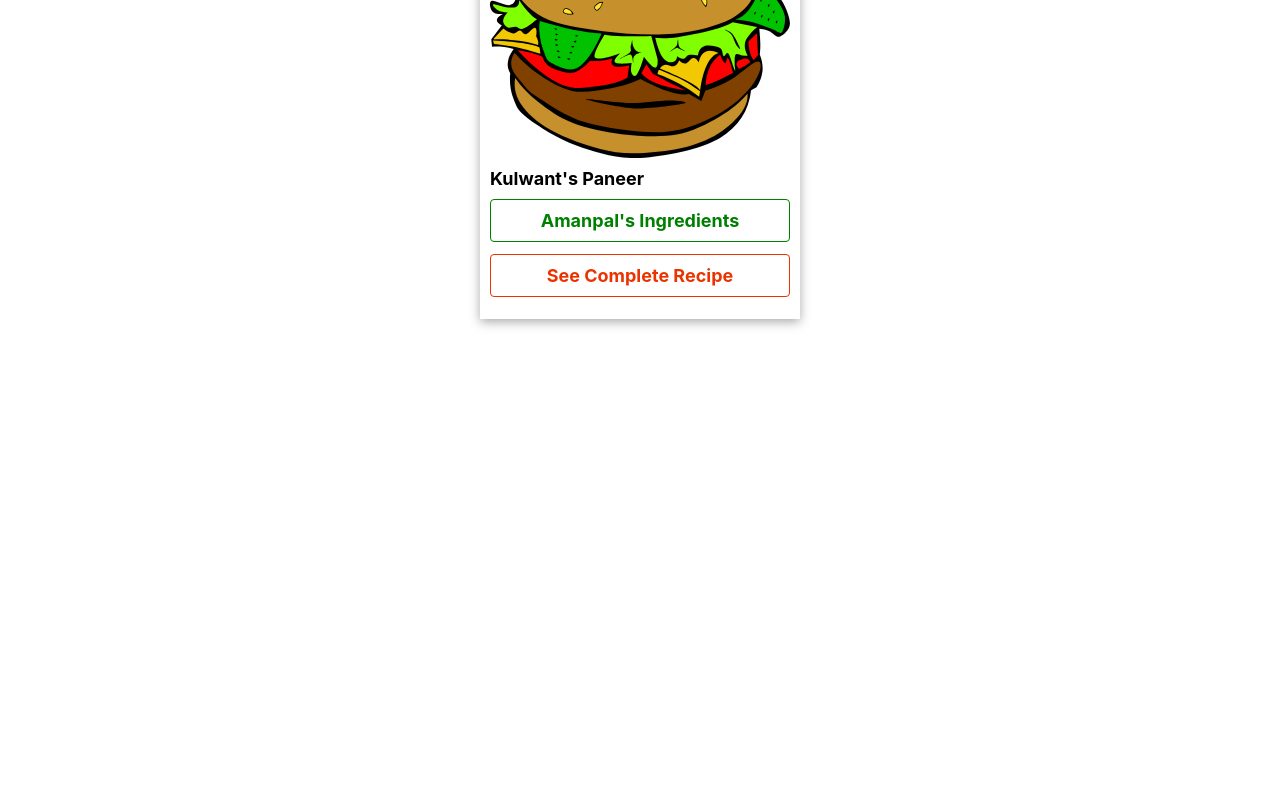
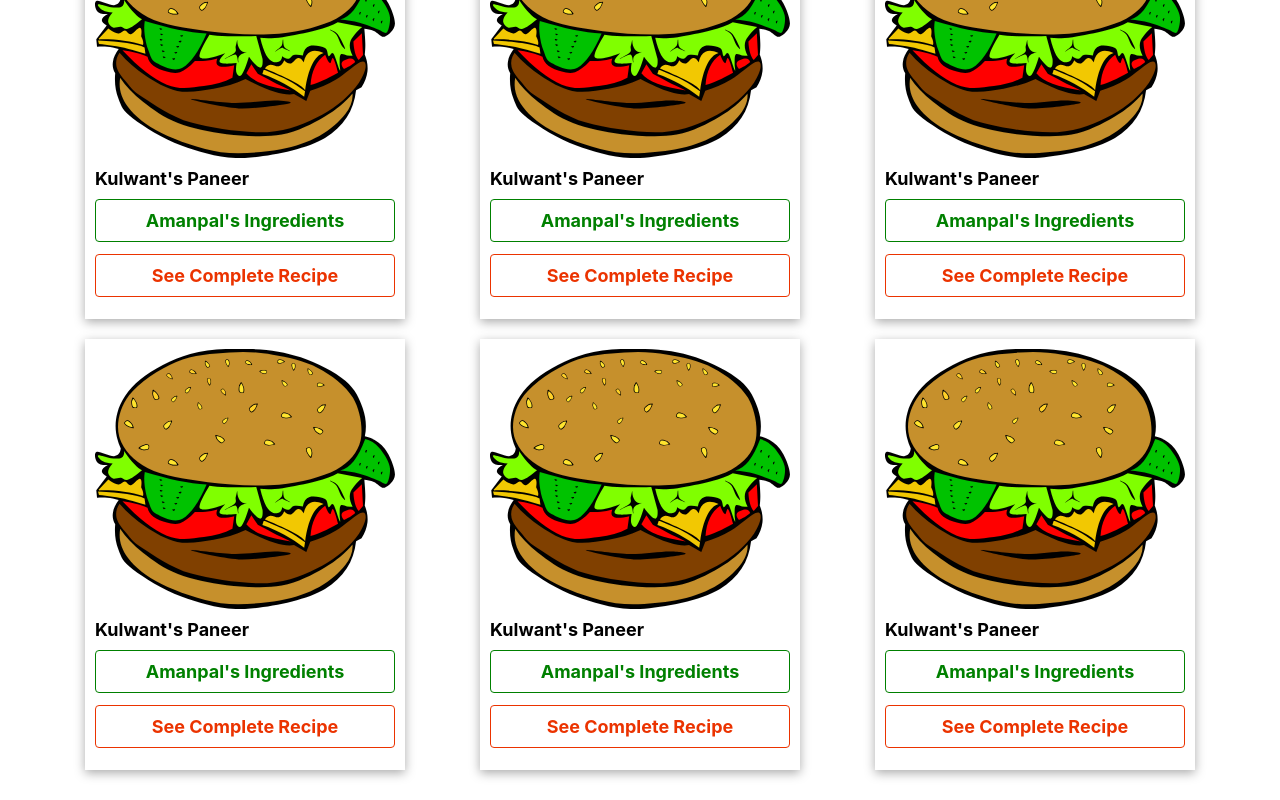
Before and after one commit to kiranpalsingh1806/recipe-finder-app, a React (Create React App) app: page / in a window 1280 px wide. Shown: the part 324-1124 px from the top of the page. Before the commit the page ends 800 px from the top, so only its background shows below. Built offline with nearby package versions, Linux system fonts and the light colour scheme.

Commit message:
Added Recipe Component file and styled recipe list container

```diff
--- a/src/App.js
+++ b/src/App.js
@@ -1,5 +1,6 @@
 import styled from "styled-components";
 import {Header,AppNameComponent,AppIcon,SearchComponent,SearchIcon,SearchInput} from './components/headerComponent'
+import {RecipeContainer,CoverImage,IngredientsText,SeeMoreText,RecipeName} from './components/recipeComponent'
 
 const Container = styled.div`
   display: flex;
@@ -7,48 +8,13 @@ const Container = styled.div`
   position:relative;
 `;
 
-const RecipeListContainer = styled.div`
+export const RecipeListContainer = styled.div`
     display:flex;
     flex-direction: row;
+    flex-wrap : wrap;
     padding:30px;
     justify-content: space-evenly;
-`
-
-const RecipeContainer = styled.div`
-    display:flex;
-    flex-direction: column;
-    padding: 10px;
-    width: 300px;
-    box-shadow: 0 3px 10px 0 #aaa;
-`
-
-const CoverImage = styled.img`
-    height:200px;
-`
-
-const RecipeName = styled.span`
-    font-size:18px;
-    font-weight: bold;
-    color: black;
-    margin: 10px 0;
-`
-
-const IngredientsText = styled.span`
-    font-size:18px;
-    border: solid 1px green;
-    font-weight: bold;
-    color: black;
-    margin-bottom: 12px;
-    cursor: pointer;
-    padding: 10px 15px;
-    border-radius: 4px;
-    color: green;
-    text-align: center;
-`
-
-const SeeMoreText = styled(IngredientsText)`
-    color:#eb3300;
-    border: solid 1px #eb3300
+    gap: 20px;
 `
 
 function App() {
@@ -73,6 +39,36 @@ function App() {
               <IngredientsText>Amanpal's Ingredients</IngredientsText>
               <SeeMoreText>See Complete Recipe</SeeMoreText>
           </RecipeContainer>
+          <RecipeContainer>
+              <img src="/AppIcon.svg"/>
+              <RecipeName> Kulwant's Paneer</RecipeName>
+              <IngredientsText>Amanpal's Ingredients</IngredientsText>
+              <SeeMoreText>See Complete Recipe</SeeMoreText>
+          </RecipeContainer>
+          <RecipeContainer>
+              <img src="/AppIcon.svg"/>
+              <RecipeName> Kulwant's Paneer</RecipeName>
+              <IngredientsText>Amanpal's Ingredients</IngredientsText>
+              <SeeMoreText>See Complete Recipe</SeeMoreText>
+          </RecipeContainer>
+          <RecipeContainer>
+              <img src="/AppIcon.svg"/>
+              <RecipeName> Kulwant's Paneer</RecipeName>
+              <IngredientsText>Amanpal's Ingredients</IngredientsText>
+              <SeeMoreText>See Complete Recipe</SeeMoreText>
+          </RecipeContainer>
+          <RecipeContainer>
+              <img src="/AppIcon.svg"/>
+              <RecipeName> Kulwant's Paneer</RecipeName>
+              <IngredientsText>Amanpal's Ingredients</IngredientsText>
+              <SeeMoreText>See Complete Recipe</SeeMoreText>
+          </RecipeContainer>
+          <RecipeContainer>
+              <img src="/AppIcon.svg"/>
+              <RecipeName> Kulwant's Paneer</RecipeName>
+              <IngredientsText>Amanpal's Ingredients</IngredientsText>
+              <SeeMoreText>See Complete Recipe</SeeMoreText>
+          </RecipeContainer>
       </RecipeListContainer>
     </Container>
   );
--- /dev/null
+++ b/src/components/recipeComponent.js
@@ -0,0 +1,38 @@
+import styled from "styled-components";
+
+export const RecipeContainer = styled.div`
+    display:flex;
+    flex-direction: column;
+    padding: 10px;
+    width: 300px;
+    box-shadow: 0 3px 10px 0 #aaa;
+`
+
+export const CoverImage = styled.img`
+    height:200px;
+`
+
+export const RecipeName = styled.span`
+    font-size:18px;
+    font-weight: bold;
+    color: black;
+    margin: 10px 0;
+`
+
+export const IngredientsText = styled.span`
+    font-size:18px;
+    border: solid 1px green;
+    font-weight: bold;
+    color: black;
+    margin-bottom: 12px;
+    cursor: pointer;
+    padding: 10px 15px;
+    border-radius: 4px;
+    color: green;
+    text-align: center;
+`
+
+export const SeeMoreText = styled(IngredientsText)`
+    color:#eb3300;
+    border: solid 1px #eb3300
+`
```
